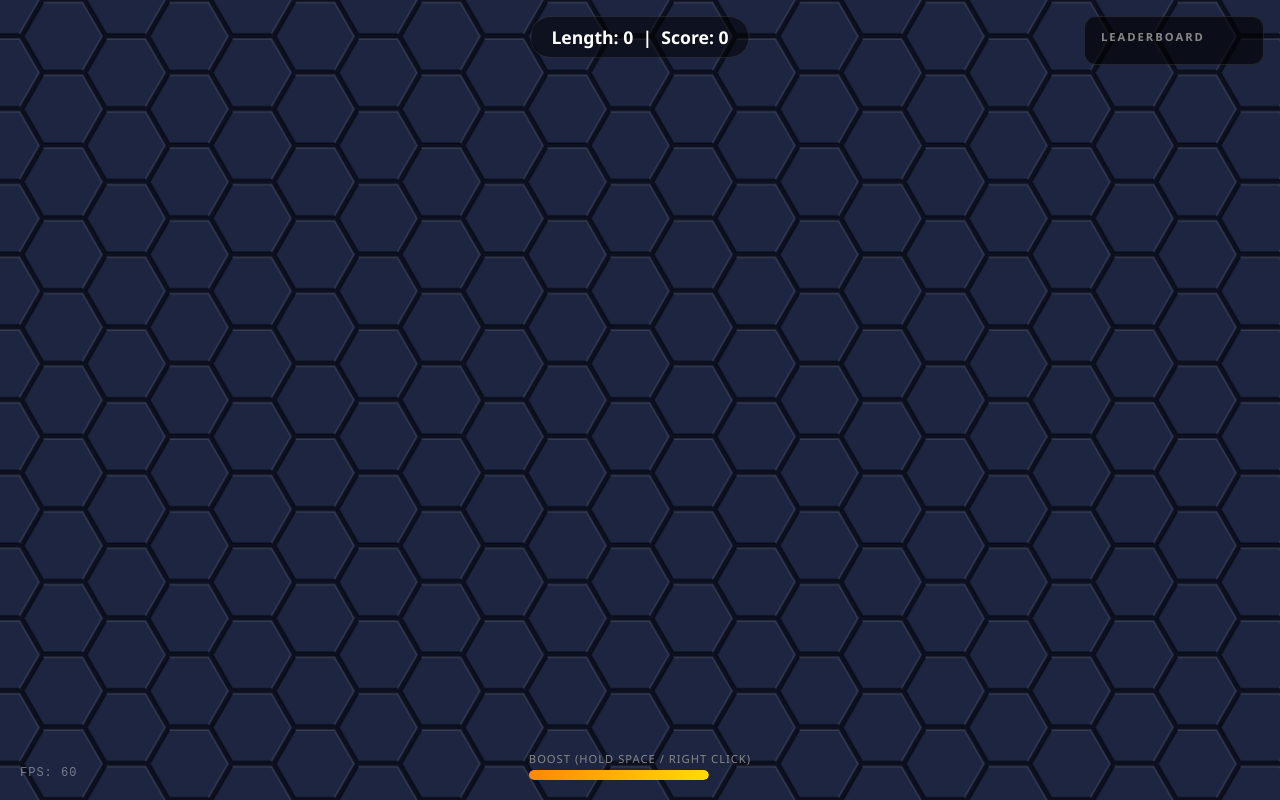
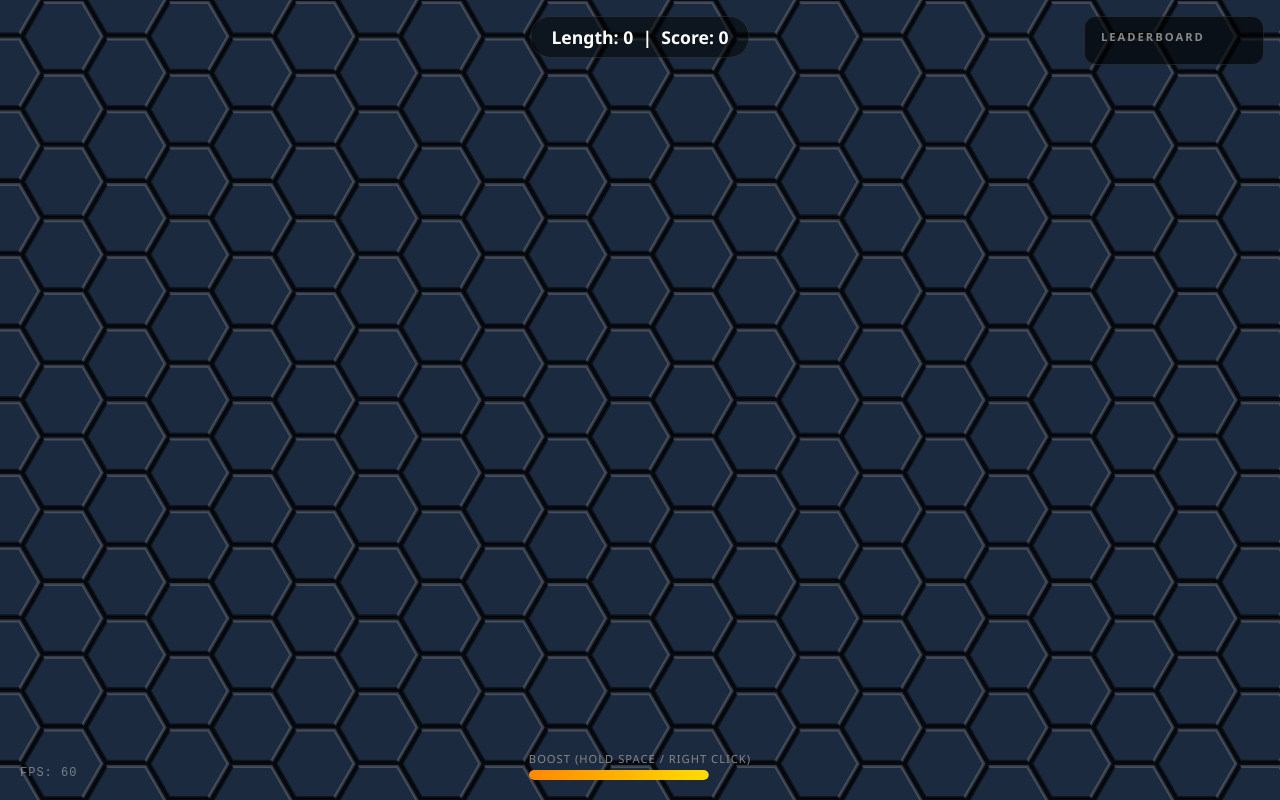
Before and after one commit to Owen462ppp/hexslither, a website: page public/game.html in a window 1280 px wide. Drawn offline with nearby package versions, Linux system fonts and the light colour scheme; no server answers.

Commit message:
Match hex background exactly to slither.io screenshot
Gap: #070b12, face: #1b2a3e, highlight: rgba(255,255,255,0.18) lw=3, shadow: rgba(0,0,0,0.50) lw=3

Co-Authored-By: Claude Sonnet 4.6 <noreply@anthropic.com>

```diff
--- a/public/css/game.css
+++ b/public/css/game.css
@@ -1,7 +1,7 @@
 * { margin: 0; padding: 0; box-sizing: border-box; }
 
 body {
-  background: #0c1020;
+  background: #070b12;
   overflow: hidden;
   font-family: 'Segoe UI', sans-serif;
 }
--- a/public/css/lobby.css
+++ b/public/css/lobby.css
@@ -1,9 +1,9 @@
 * { margin: 0; padding: 0; box-sizing: border-box; }
 
 :root {
-  --bg: #0c1020;
-  --card: #141928;
-  --card-border: #1e2540;
+  --bg: #070b12;
+  --card: #0f1520;
+  --card-border: #1a2538;
   --gold: #F0B429;
   --gold-dark: #c8841a;
   --green: #14F195;
--- a/public/js/HexGrid.js
+++ b/public/js/HexGrid.js
@@ -29,40 +29,40 @@ class HexGrid {
   _drawOne(ctx, cx, cy) {
     const IV = this.INNER_V;
 
-    // Gap fill — dark navy like slither.io
+    // Gap fill — very dark near-black navy
     ctx.beginPath();
     ctx.moveTo(cx + this.OUTER_V[0].x, cy + this.OUTER_V[0].y);
     for (let i = 1; i < 6; i++) ctx.lineTo(cx + this.OUTER_V[i].x, cy + this.OUTER_V[i].y);
     ctx.closePath();
-    ctx.fillStyle = '#0c1020';
+    ctx.fillStyle = '#070b12';
     ctx.fill();
 
-    // Hex face — blue-slate
+    // Hex face — rich blue-slate
     ctx.beginPath();
     ctx.moveTo(cx + IV[0].x, cy + IV[0].y);
     for (let i = 1; i < 6; i++) ctx.lineTo(cx + IV[i].x, cy + IV[i].y);
     ctx.closePath();
-    ctx.fillStyle = '#1d2540';
+    ctx.fillStyle = '#1b2a3e';
     ctx.fill();
 
-    // Top-left highlight
+    // Top-left highlight — bright, thick
     ctx.beginPath();
     ctx.moveTo(cx + IV[4].x, cy + IV[4].y);
     ctx.lineTo(cx + IV[5].x, cy + IV[5].y);
     ctx.lineTo(cx + IV[0].x, cy + IV[0].y);
     ctx.lineTo(cx + IV[1].x, cy + IV[1].y);
-    ctx.strokeStyle = 'rgba(255,255,255,0.10)';
-    ctx.lineWidth = 2;
+    ctx.strokeStyle = 'rgba(255,255,255,0.18)';
+    ctx.lineWidth = 3;
     ctx.stroke();
 
-    // Bottom-right shadow
+    // Bottom-right shadow — dark, thick
     ctx.beginPath();
     ctx.moveTo(cx + IV[1].x, cy + IV[1].y);
     ctx.lineTo(cx + IV[2].x, cy + IV[2].y);
     ctx.lineTo(cx + IV[3].x, cy + IV[3].y);
     ctx.lineTo(cx + IV[4].x, cy + IV[4].y);
-    ctx.strokeStyle = 'rgba(0,0,0,0.30)';
-    ctx.lineWidth = 2;
+    ctx.strokeStyle = 'rgba(0,0,0,0.50)';
+    ctx.lineWidth = 3;
     ctx.stroke();
   }
 
@@ -72,7 +72,7 @@ class HexGrid {
     cc.width  = screenW  * 2;
     cc.height = screenH * 2;
 
-    ctx.fillStyle = '#0c1020';
+    ctx.fillStyle = '#070b12';
     ctx.fillRect(0, 0, cc.width, cc.height);
 
     ctx.setTransform(scale, 0, 0, scale,
--- a/public/js/Renderer.js
+++ b/public/js/Renderer.js
@@ -52,7 +52,7 @@ class Renderer {
     camera.update();
 
     ctx.setTransform(1, 0, 0, 1, 0, 0);
-    ctx.fillStyle = '#0c1020';
+    ctx.fillStyle = '#070b12';
     ctx.fillRect(0, 0, W, H);
 
     camera.apply(ctx);
```
Also changed, not shown: public/js/lobby.js (+9 -9 lines).
